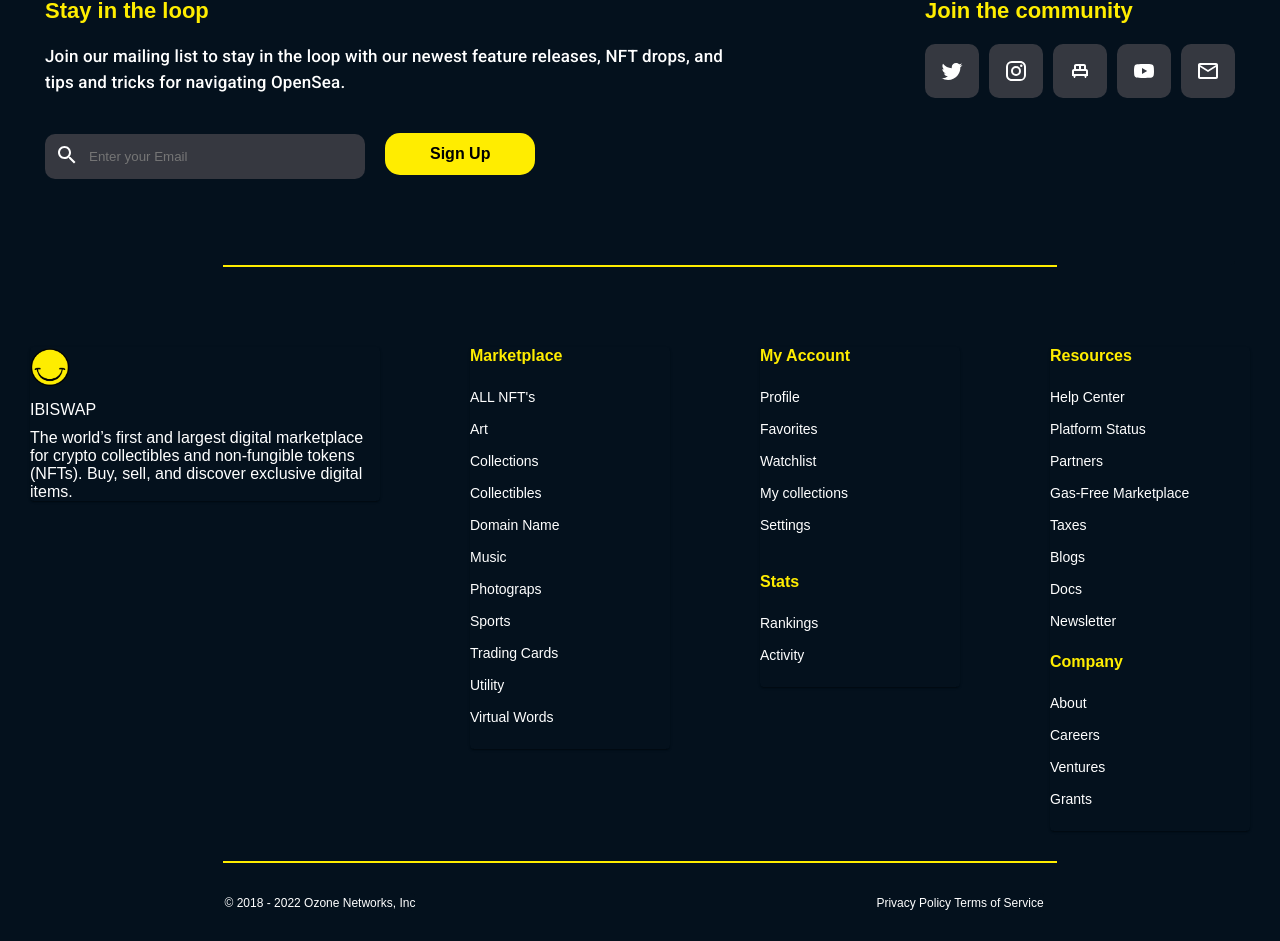
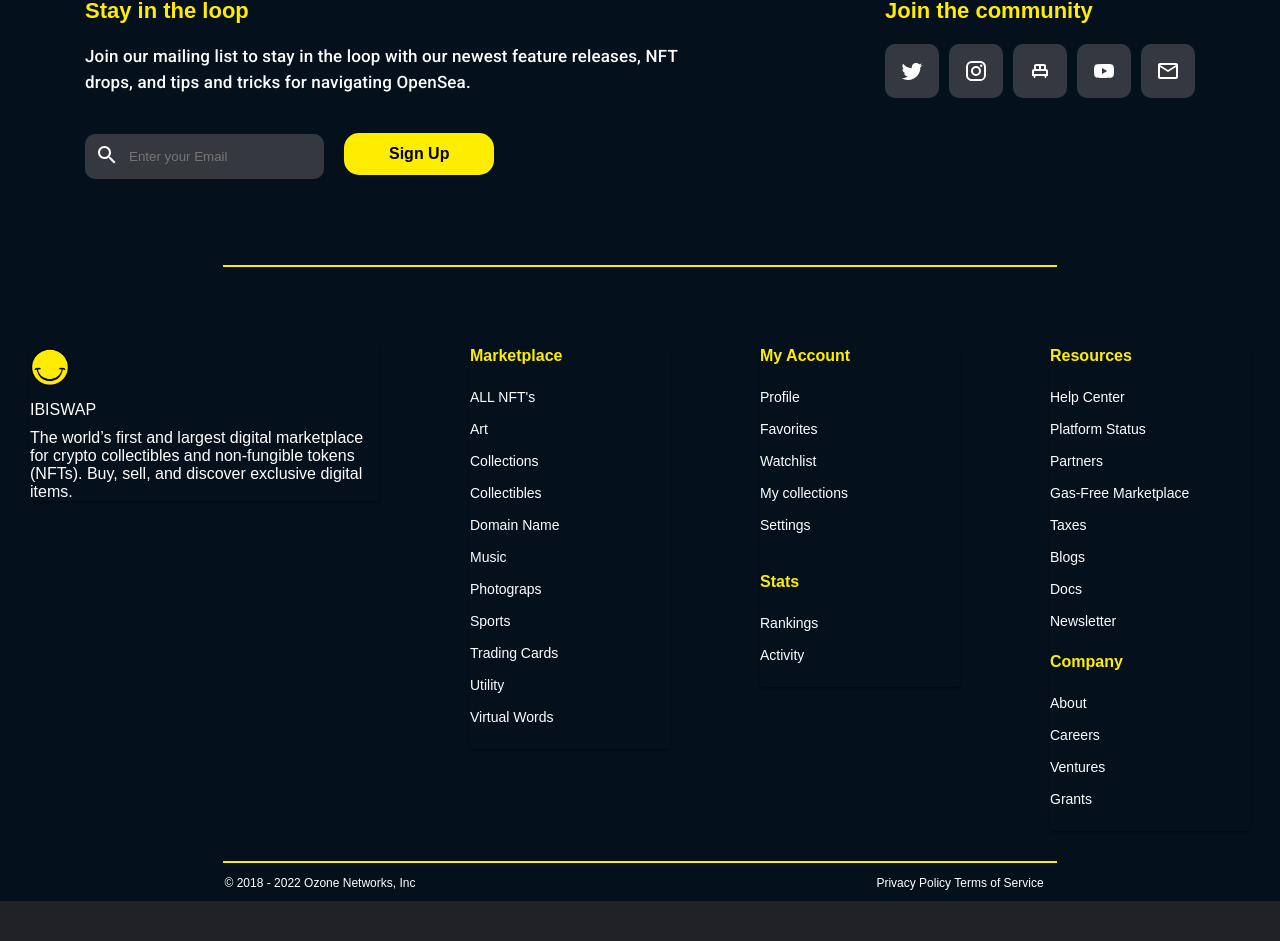
Before and after one commit to mzohaib07/ibiswap, a React (Create React App) app: page /assets/id in a window 1280 px wide. Shown: the part 1009-1950 px from the top of the page. After the commit the page ends 1910 px from the top, so only its background shows below. Built offline with nearby package versions, Linux system fonts and the light colour scheme.

Commit message:
commit on main

```diff
--- a/src/components/Footer/Footer.styles.ts
+++ b/src/components/Footer/Footer.styles.ts
@@ -2,7 +2,6 @@
 import styled from "styled-components";
 
 export const Item = styled(Paper)`
-  /* display: block; */
 `;
 
 export const FooterStyles = styled.div`
@@ -18,6 +17,9 @@
       background-color: inherit;
       padding: 100px 0px 86px 0px;
       color: white;
+      @media (max-width: 768px) {
+          margin-left:50px;
+        }
       span {
         font-weight: 800;
         font-size: 22px;
@@ -25,9 +27,12 @@
       }
       .left-grid-disp {
         margin-top: 20px;
-        width: 680px;
+        width: 600px;
         font-size: 17px;
         font-weight: 400;
+        @media (max-width: 768px) {
+          max-width: 300px;
+        }
       }
       .left-grid-searchbar {
         display: flex;
@@ -98,9 +103,13 @@
         width: 350px;
         background-color: inherit;
         color: white;
+        @media (max-width: 768px) {
+              width: 200px;
+        }
         .iner-content{
           display: flex;
           flex-direction: column;
+
         .ibiswap {
           font-weight: 600;
           font-size: 20px;
@@ -154,8 +163,8 @@
     display: flex;
     justify-content: center;
     width: 400px;
-    padding-top: 30px;
-    padding-bottom: 30px;
+    padding-top: 10px;
+    padding-bottom: 10px;
 
     .color {
       background-color: #04111d;
--- a/src/components/Footer/Footer.tsx
+++ b/src/components/Footer/Footer.tsx
@@ -1,4 +1,4 @@
-import { Grid, Typography } from "@mui/material";
+import { Grid, Typography, Box } from "@mui/material";
 import { FooterStyles, Item } from "./Footer.styles";
 import TwitterIcon from "@mui/icons-material/Twitter";
 import InstagramIcon from "@mui/icons-material/Instagram";
@@ -21,6 +21,7 @@
       <Grid container className="main-container">
         <Grid item sm="auto" className='upper-footer'>
           <Item elevation={0} className="left-grid">
+            <Box>
               <span>Stay in the loop</span>
               <Typography className="left-grid-disp">
                 Join our mailing list to stay in the loop with our newest
@@ -33,6 +34,7 @@
                   <button>Sign Up</button>
                 </span>
               </div>
+            </Box>
           </Item>
         </Grid>
         <Grid item sm="auto" className='upper-footer'>
@@ -60,7 +62,6 @@
       <Grid container className="lower-footer">
         <Grid item sm="auto" >
           <Item className="first-col">
-
             <span>
               <img src={ibiswaplogo} alt="logo" height={40} width={40} />
             </span>
@@ -153,14 +154,14 @@
         />
       </div>
       <Grid container >
-        <Grid item xs={6} lg={6} className="lower-down-grid">
+        <Grid item xs={12} lg={6} className="lower-down-grid">
           <Item elevation={0} className='color'>
             <span style={{ fontSize: "12px" }}>
               © 2018 - 2022 Ozone Networks, Inc
             </span>
           </Item>
         </Grid>
-        <Grid item xs={6} lg={6} className="lower-down-grid">
+        <Grid item xs={12} lg={6} className="lower-down-grid">
           <Item elevation={0} className='color'>
             <span style={{ fontSize: "12px", cursor: "pointer" }}>
               Privacy Policy Terms of Service
--- a/src/components/Hero/Hero.styles.ts
+++ b/src/components/Hero/Hero.styles.ts
@@ -1,9 +1,7 @@
 import { Paper } from "@mui/material";
 import styled from "styled-components";
 
-export const Item = styled(Paper)`
-
-`
+export const Item = styled(Paper)``
 
 export const Wrapper = styled.div`
  .content-wrapper {
@@ -40,6 +38,10 @@
     border-top-left-radius: 20px;
     border-top-right-radius: 20px;
     margin-bottom: -4px;
+    @media (max-width: 768px) {
+          height: 350px;
+          width: 350px;
+        }
   }
   .title {
     position: relative;
@@ -48,6 +50,10 @@
     font-size: 54px;
     color: #ffed00;
     line-height: 4rem;
+    @media (max-width: 768px) {
+      font-size: 44px;
+      line-height: 3rem;
+        }
   }
   .card-container{
     display: flex;
--- a/src/components/common/CardWrapper/CardWrapper.styles.ts
+++ b/src/components/common/CardWrapper/CardWrapper.styles.ts
@@ -39,8 +39,13 @@
       box-shadow: rgba(100, 100, 111, 0.2) 0px 7px 29px 0px;
       background-color: #202225;
       img {
+        border-radius: 10px;
         height: 650px;
         width: 480px;
+        @media (max-width: 768px) {
+          height: 350px;
+          width: 300px;
+        }
       }
     }
     &:hover{
--- a/src/components/common/SearchBar/SearchBarWrapper.styles.ts
+++ b/src/components/common/SearchBar/SearchBarWrapper.styles.ts
@@ -10,8 +10,6 @@
   padding: 10px 10px;
   height: 25px;
   gap: 10px;
-  width: 600px;
-  max-width: 300px;
   .search-icon {
     margin-left: 0.75rem;
     margin-right: 0.75rem;
```
Lines whose indentation alone changed are shown as unchanged.
